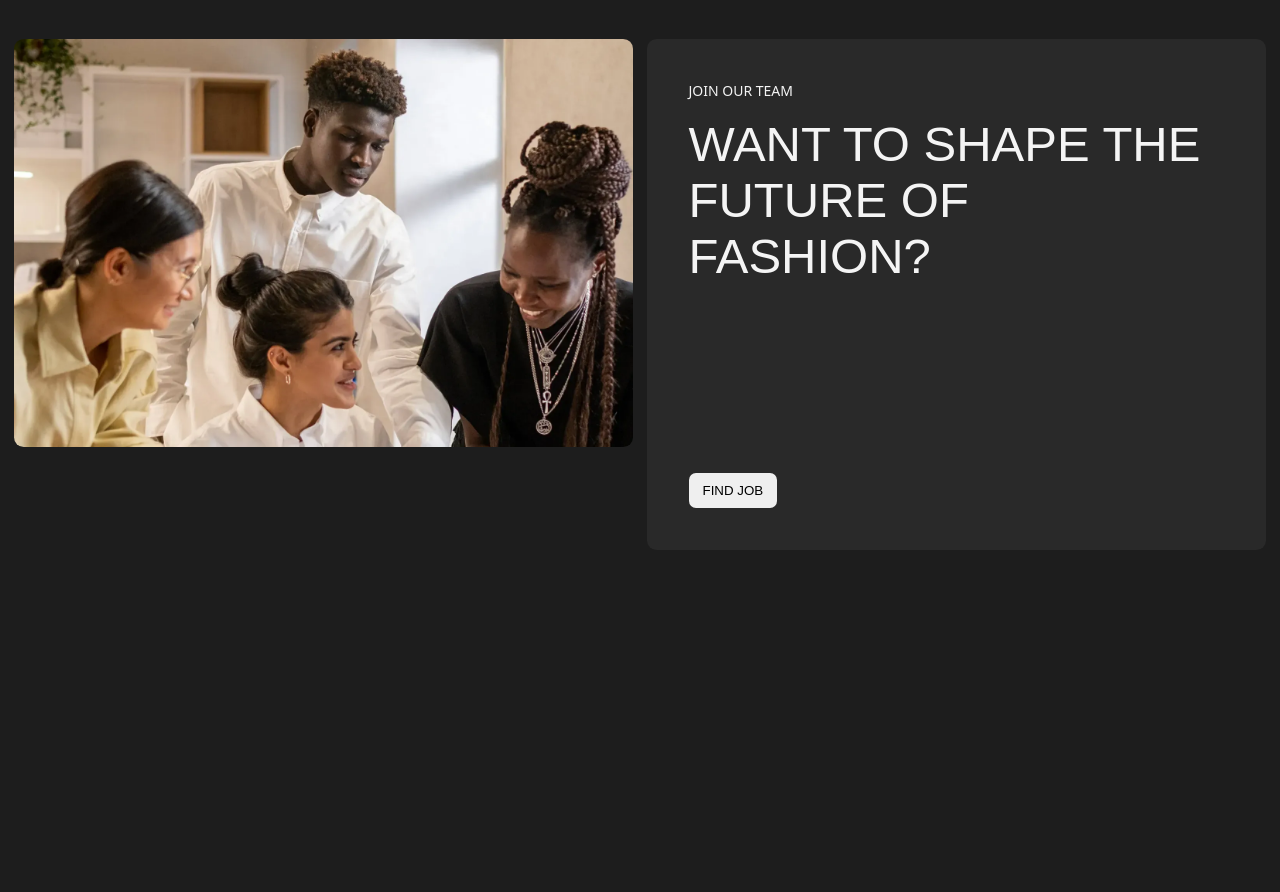
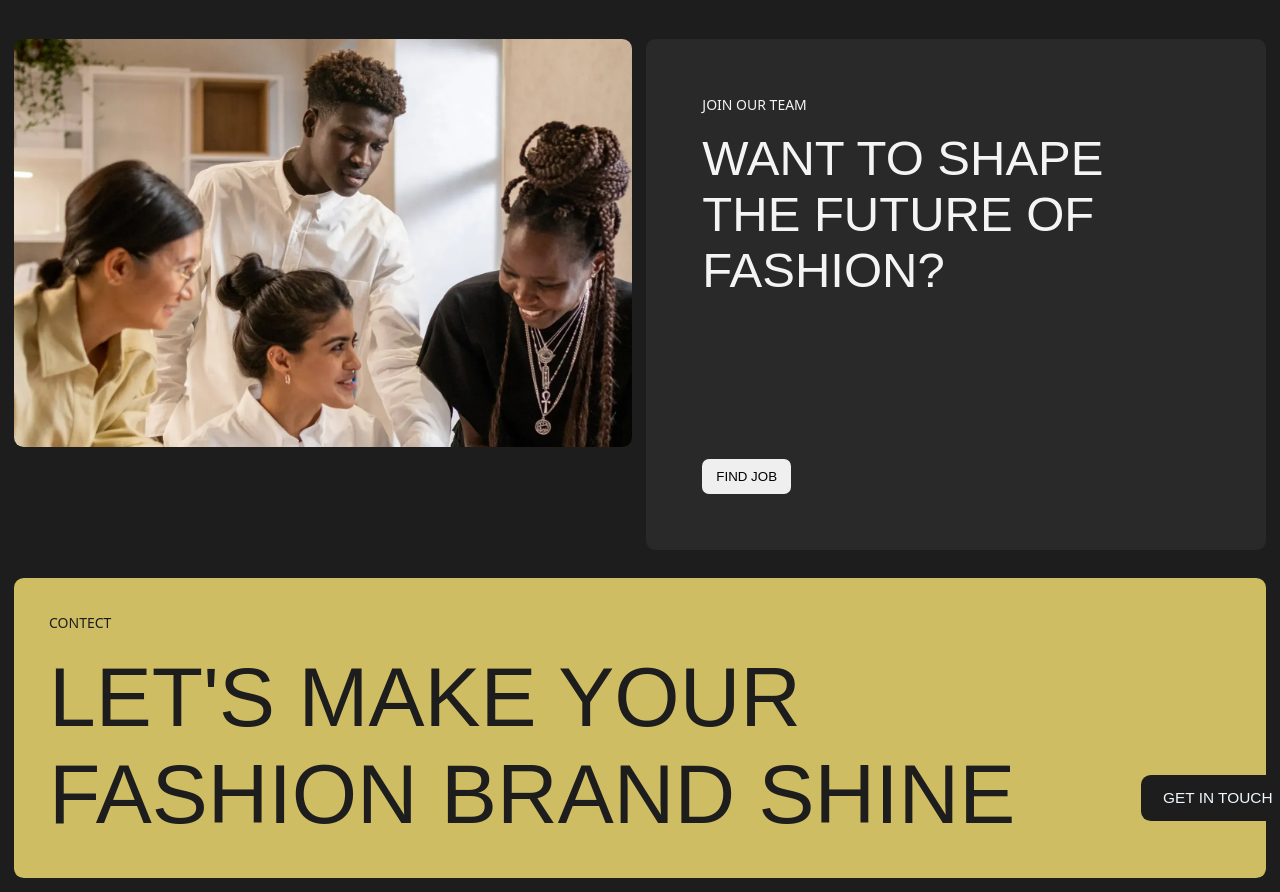
Before and after one commit to vikaskumar098/Task-10, a plain HTML site: page index.html in a window 1280 px wide. Shown: the part 2430-3322 px from the top of the page. Before the commit the page ends 2994 px from the top, so only its background shows below. Drawn offline with nearby package versions, Linux system fonts and the light colour scheme.

Commit message:
third commit

```diff
--- a/index.html
+++ b/index.html
@@ -6,7 +6,7 @@
         name="viewport"
         content="width=device-width, initial-scale=1.0"
     >
-    <title>Document</title>
+    <title>Studio</title>
     <link
     href="https://cdn.jsdelivr.net/npm/remixicon@4.7.0/fonts/remixicon.css"
     rel="stylesheet"/>
@@ -17,6 +17,7 @@
 </head>
 <body>
     <main>
+
         <section class="view1">
             <div class="top">
                 <img
@@ -160,6 +161,15 @@
                 </div>
             </div>
         </section>
+        <section class="view8">
+            <div class="bottom">
+                <p>CONTECT</p>
+                <div class="text">
+                    <h1>Let's make your <br>fashion brand shine</h1>
+                    <button>GET IN TOUCH</button>
+                </div>
+            </div>
+        </section>
     </main>
 </body>
 </html>
--- a/style.scss
+++ b/style.scss
@@ -82,6 +82,8 @@ main {
     width: 100%;
     @include flex-column(0rem);
     align-items: center;
+
+
 
     section.view1 {
         width: 100%;
@@ -331,6 +333,51 @@ main {
         }
     }
 
+    section.view8{
+         width: 100%;
+        @include flex-column(1rem);
+        padding: 1rem;
+
+        .bottom {
+            background-color: #cebd63;
+            border-radius: 0.7rem;
+            padding: 2.1rem;
+            @include flex-column(3rem);
+            gap: 1.2rem;
+
+            p{
+                color: #1d1d1d
+            }
+            .text {
+                @include flex-column(0rem);
+                gap: 1rem;
+
+
+                h1 {
+                    color: #1d1d1d;
+                    font-family: Chillax, sans-serif;
+                    font-weight: 400;
+                    font-size: 2.5rem;
+                    text-transform: uppercase;
+
+                }
+
+
+                button {
+                    background-color: #1d1d1d;
+                    font-size: 1.1rem;
+                    color: aliceblue;
+                    width: 100%;
+                    border: none;
+                    outline: none;
+                    padding: 1rem 1rem;
+                    border-radius: 0.7rem;
+                }
+            }
+
+        }
+    }
+
 
 }
 
@@ -437,11 +484,11 @@ main {
 
             .bottom {
                 justify-content: space-between;
-                padding: 3rem;
+                padding: 4rem;
 
                 .text {
 
-                    gap: 10rem;
+                    gap: 8em;
 
                     h1 {
                         font-size: 3.5rem;
@@ -451,5 +498,37 @@ main {
                 }
             }
         }
+
+        section.view8{
+            flex-direction: row;
+             .bottom {
+                width: 100%;
+            }
+
+            .bottom {
+                justify-content: space-between;
+                padding: 2.5rem;
+
+                .text {
+
+                    gap: 4em;
+
+                    h1 {
+                        font-size: 6rem;
+
+                    }
+
+                    button{
+                        position: absolute;
+                        width: 12%;
+                        margin-top: 9rem;
+                        margin-left: 78rem;
+                    }
+
+                }
+            }
+
+
+        }
     }
 }
```
Also changed, not shown: style.css, 1 other file.
